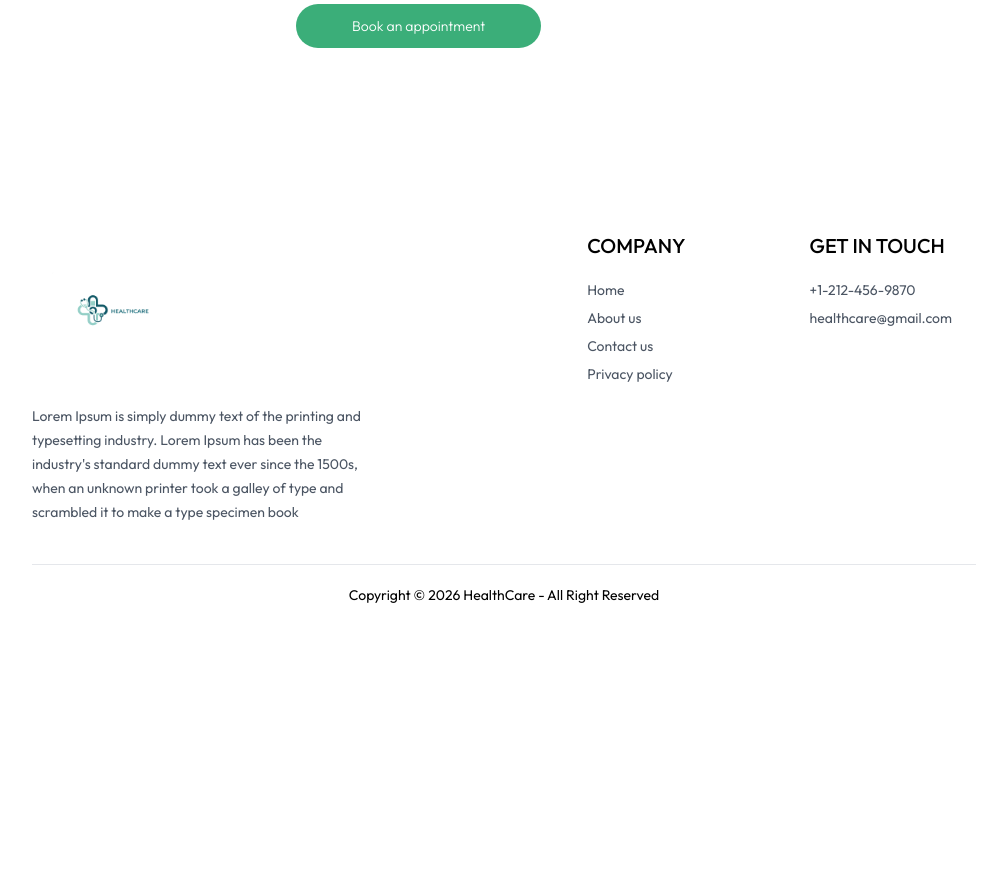
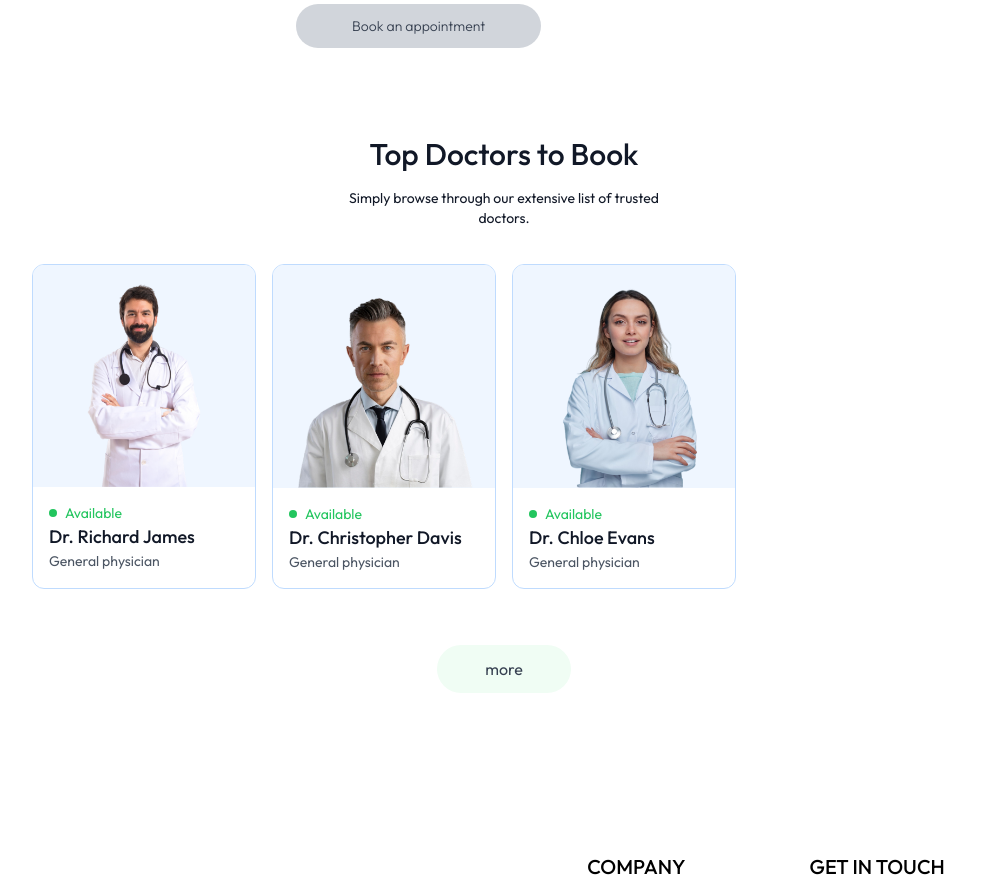
Before and after one commit to Suraj-219/Health-Care, a React (Vite) app in the folder frontend/: page /appointment/1 in a window 1280 px wide. Shown: the part 600-1490 px from the top of the page, without its empty margins (136-1143 px from the left). Before the commit the page ends 1225 px from the top, so only its background shows below. Built offline with nearby package versions, Linux system fonts and the light colour scheme.

Commit message:
Add RelatedDoctors components

```diff
--- /dev/null
+++ b/frontend/src/components/RelatedDoctors.jsx
@@ -0,0 +1,42 @@
+import React, {useContext, useEffect, useState} from 'react'
+import { AppContext } from '../context/AppContext'
+import { useNavigate } from 'react-router-dom'
+
+const RelatedDoctors = ({speciality, docId}) => {
+
+    const {doctors} = useContext(AppContext)
+    const navigate = useNavigate()
+
+    const [relDoc,setRelDocs] = useState([])
+
+    useEffect(()=>{
+        if (doctors.length > 0 && speciality) {
+            const doctorsData = doctors.filter((doc)=>doc.speciality === speciality && doc._id !== docId)
+            setRelDocs(doctorsData)
+        }
+    }, [doctors, speciality,docId])
+
+  return (
+    <div className='flex flex-col items-center gap-4 my-16 text-gray-900 md:mx-10'>
+        <h1 className='text-3xl font-medium'>Top Doctors to Book</h1>
+        <p className='sm:w-1/3 text-center text-sm'>Simply browse through our extensive list of trusted doctors.</p>
+        <div className='w-full grid grid-cols-auto gap-4 pt-5 gap-y-6 px-3 sm:px-0'>
+            {relDoc.slice(0,5).map((item,index)=>(
+                <div onClick={()=>navigate(`/appointment/${item._id}`)} className='border border-blue-200 rounded-xl overflow-hidden cursor-pointer hover:translate-y-[-10px] transition-all duration-500' key={index}>
+                    <img className='bg-blue-50' src={item.image} alt="" />
+                    <div className='p-4'>
+                        <div className='flex items-center gap-2 text-sm text-center text-green-500'>
+                            <p className='w-2 h-2 bg-green-500 rounded-full'></p><p>Available</p>
+                        </div>
+                        <p className='text-gray-900 text-lg font-medium'>{item.name}</p>
+                        <p className='text-gray-600 text-sm'>{item.speciality}</p>
+                    </div>
+                </div>
+            ))}
+        </div>
+        <button onClick={()=>{ navigate('/doctors'); scrollTo(0,0) }} className='bg-green-50 text-gray-700 px-12 py-3 rounded-full mt-10 hover:scale-105 transition'>more</button>
+    </div>
+  )
+}
+
+export default RelatedDoctors
--- a/frontend/src/pages/Appointment.jsx
+++ b/frontend/src/pages/Appointment.jsx
@@ -2,6 +2,7 @@
 import { useParams } from 'react-router-dom'
 import { AppContext } from '../context/AppContext'
 import { assets } from '../assets/assets'
+import RelatedDoctors from '../components/RelatedDoctors'
 
 const Appointment = () => {
 
@@ -31,8 +32,7 @@
       currentDate.setDate(today.getDate()+i)
 
       // setting end time of the date with index
-      let endTime = new Date()
-      endTime.setDate(today.getDate()+i)
+      let endTime = new Date(currentDate)
       endTime.setHours(21,0,0,0)
 
       // setting hours
@@ -113,7 +113,10 @@
               docSlots.length > 0 && docSlots.map((item, index) => (
               <div
                 key={index}
-                onClick={() => setSlotIndex(index)}
+                onClick={() =>{
+                  setSlotIndex(index)
+                  setSloteTime('')
+                }}
                 className={`text-center py-6 min-w-16 rounded-full cursor-pointer
                 ${slotIndex === index ? 'bg-primary text-white' : 'border border-gray-200'}`}>
                   <p>{item[0] && daysOfWeek[item[0].datetime.getDay()]}</p>
@@ -133,8 +136,18 @@
               ))
             }
           </div>
-          <button className='bg-primary text-white text-sm font-light px-14 py-3 rounded-full my-6'>Book an appointment</button>
+          <button
+  disabled={!slotTime}
+  className={`text-sm font-light px-14 py-3 rounded-full my-6
+  ${slotTime ? 'bg-primary text-white' : 'bg-gray-300 cursor-not-allowed'}`}
+>
+  Book an appointment
+</button>
+
         </div>
+
+        {/* Listing Related Doctors */}
+        <RelatedDoctors docId={docId} speciality={docInfo.speciality} />
     </div>
   )
 }
```
